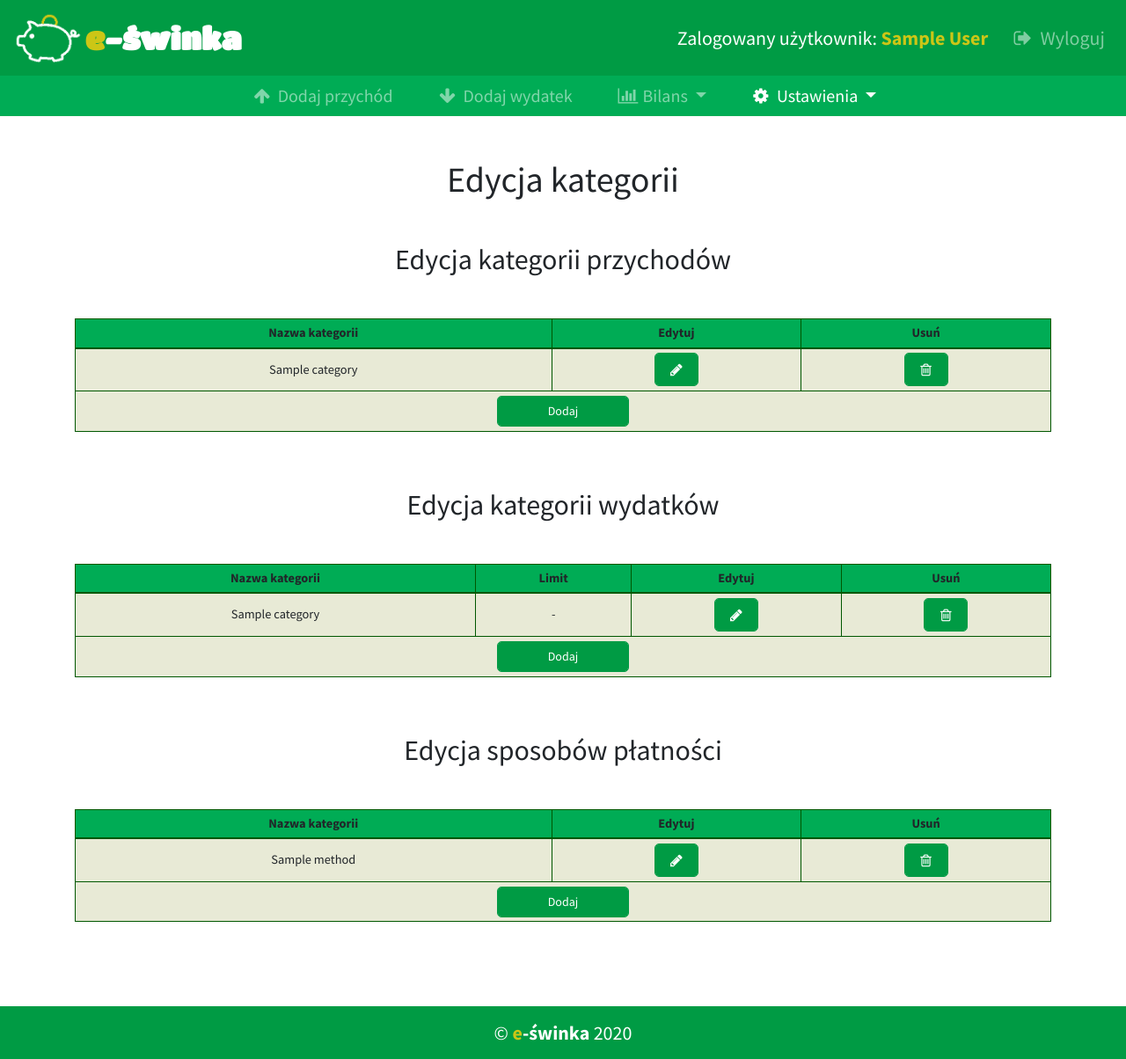
After one commit to lukasz-gabka/home-budget-web-v.3, a PHP site: page /posts/ustawienia-kategorii in a window 1280 px wide. The commit adds this page. Shown: the whole page at 88% size. Run offline with PHP 8.4, Linux system fonts and the light colour scheme; the visitor is signed in with stand-in values (Sample User, id 1); tables that the repository leaves empty or names only in its code hold one stand-in row (values such as "Sample post"); some libraries are stand-ins or nearby versions.

Commit message:
added edit-income-category functionality

```diff
--- a/App/Controllers/Settings.php
+++ b/App/Controllers/Settings.php
@@ -6,6 +6,9 @@ use \Core\View;
 use \App\Models\User;
 use \App\Auth;
 use \App\Flash;
+use \App\Models\IncomeCategories;
+use \App\Models\ExpenseCategories;
+use \App\Models\PaymentMethods;
 
 /**
  * Settings controller
@@ -16,17 +19,41 @@ class Settings extends \Core\Controller
 {
 
     /**
-     * Show the settings page
+     * Show the user settings page
      *
      * @param array  The arguments to display (optional)
      *
      * @return void
      */
-    public function newAction($arg = 0)
+    public function newUserAction($arg = 0)
     {
         View::renderTemplate('Settings/user.html', [
 			'settings_active' => 'active',
 			'settings' => $arg]);
+    }
+
+    /**
+     * Show the categories settings page
+     *
+     * @param array  The arguments to display (optional)
+     *
+     * @return void
+     */
+    public function newCategoriesAction($arg = 0)
+    {
+		$incomeCategories = IncomeCategories::get($_SESSION['user_id']);
+		$expenseCategories = ExpenseCategories::get($_SESSION['user_id']);
+		$paymentMethods = PaymentMethods::get($_SESSION['user_id']);
+
+		//var_dump($incomeCategories['name']);
+		//exit();
+
+        View::renderTemplate('Settings/categories.html', [
+			'settings_active' => 'active',
+			'settings' => $arg,
+			'incomeCategories' => $incomeCategories,
+			'expenseCategories' => $expenseCategories,
+			'paymentMethods' => $paymentMethods]);
     }
 
     /**
@@ -112,7 +139,7 @@ class Settings extends \Core\Controller
 
 			$this->redirect('/settings/show-delete-account');
 		} else {
-			Flash::addMessage("Wystąpił błąd, spróbuj ponownie później");
+			Flash::addMessage("Wystąpił błąd, spróbuj ponownie później", Flash::DANGER);
 
 			$this->redirect('/dane-uzytkownika');
 		}
@@ -129,4 +156,26 @@ class Settings extends \Core\Controller
 
         $this->redirect('/');
     }
+
+    /*
+     * Edit income category
+     *
+     * @return void
+     */
+    public function editIncomeCategoryAction() {
+		$newIncomeCategory = $_POST['newIncomeCategory'];
+		$currentIncomeCategory = $_POST['hidden'];
+
+		if(!IncomeCategories::checkName($newIncomeCategory)) {
+			IncomeCategories::edit($newIncomeCategory, $currentIncomeCategory);
+
+			Flash::addMessage("Nazwa kategorii zmieniona poprawnie");
+
+			$this->redirect('/ustawienia-kategorii');
+		} else {
+			Flash::addMessage("Podana kategoria przychodu już istnieje", Flash::DANGER);
+
+			$this->redirect('/ustawienia-kategorii');
+		}
+	}
 }
--- a/App/Models/IncomeCategories.php
+++ b/App/Models/IncomeCategories.php
@@ -12,7 +12,7 @@ use PDO;
 class IncomeCategories extends \Core\Model
 {
 	/**
-	 * Saves default income categories to user's income categories model
+	 * Save default income categories to user's income categories model
 	 *
 	 * @param id The user's id
 	 * @param array The array of default income categories names
@@ -28,7 +28,7 @@ class IncomeCategories extends \Core\Model
 	}
 
 	/**
-	 * Gets income categories
+	 * Get income categories
 	 *
 	 * @param int User's id
 	 *
@@ -41,4 +41,67 @@ class IncomeCategories extends \Core\Model
 
 		return $incomeCategories->fetchAll();
 	}
+
+	/*
+	 * Check if category name exists
+	 *
+	 * @param string  The category name
+	 *
+	 * @return boolean  True if category name exists, false otherwise
+	 */
+	public static function checkName($name) {
+		$sql = "SELECT * FROM income_categories WHERE user_id = :id AND name = :name";
+
+		$db = static::getDB();
+		$stmt = $db->prepare($sql);
+
+		$stmt->bindValue(':id', $_SESSION['user_id'], PDO::PARAM_INT);
+		$stmt->bindValue(':name', $name, PDO::PARAM_STR);
+
+		$stmt->execute();
+
+		return $stmt->fetch();
+	}
+
+	/*
+	 * Edit category by changing name
+	 *
+	 * @param string  The new name
+	 * @param string  The name to be changed
+	 *
+	 * @return void
+	 */
+	public static function edit($name, $category) {
+		$id = static::getID($category);
+
+		$sql = "UPDATE income_categories SET name = :name WHERE id = :id";
+
+		$db = static::getDB();
+		$stmt = $db->prepare($sql);
+
+		$stmt->bindValue(':name', $name, PDO::PARAM_STR);
+		$stmt->bindValue(':id', $id, PDO::PARAM_INT);
+
+		$stmt->execute();
+	}
+
+	/**
+	 * Get ID of the category's name
+	 *
+	 * @param string  Category's name
+	 *
+	 * @return int  Category's ID
+	 */
+	protected static function getID($name) {
+		$sql = "SELECT id FROM income_categories WHERE name = :name";
+
+		$db = static::getDB();
+		$stmt = $db->prepare($sql);
+
+		$stmt->bindValue(':name', $name, PDO::PARAM_STR);
+
+		$stmt->execute();
+
+		return $stmt->fetchColumn();
+	}
 }
--- /dev/null
+++ b/App/Views/Settings/categories.html
@@ -0,0 +1,159 @@
+{% extends "base.html" %}
+
+{% block title %}e-świnka - ustawienia{% endblock %}
+
+{% block body %}
+
+	<main>
+		<div class="container mt-5" id="a1">
+			<article>
+				<header>
+					<h1 class="text-center">Edycja kategorii</h1>
+				</header>
+
+				<div class="container text-center mt-5">
+					<h2 class="text-center">Edycja kategorii przychodów</h2>
+
+					<div class="row my-5 pb-0">
+						<div class="table-responsive">
+							<table class="table table-sm table-bordered table-hover text-center small">
+								<thead>
+									<tr>
+										<th scope="col">Nazwa kategorii</th>
+										<th scope="col">Edytuj</th>
+										<th scope="col">Usuń</th>
+									</tr>
+								</thead>
+
+								<tbody>
+									{% for value in incomeCategories %}
+										<tr><td class="align-middle">{{ value.name }}</td>
+
+										<td>
+											<button type="button" class="btn form-control inputs submitButtons btnSmall btnEdit incomeButton" data-toggle="modal" data-target="#editIncome" name="edit" value="{{ value.name }}"><i class="icon-pencil-1"></i></button>
+										</td>
+
+										<td>
+											<button type="button" class="btn form-control inputs submitButtons btnSmall btnEdit" data-toggle="modal" data-target="#changeEmail" name="delete" value="{{ value.name }}"><i class="icon-trash-empty"></i></button>
+										</td></tr>
+									{% endfor %}
+										<tr><td colspan="3">
+											<input type="button" class="btn btn-sm form-control inputs submitButtons" data-toggle="modal" data-target="#changeEmail" value="Dodaj">
+										</td></tr>
+								</tbody>
+							</table>
+						</div>
+					</div>
+
+					<h2 class="text-center">Edycja kategorii wydatków</h2>
+
+					<div class="row my-5 pb-0">
+						<div class="table-responsive">
+							<table class="table table-sm table-bordered table-hover text-center small">
+								<thead>
+									<tr>
+										<th scope="col">Nazwa kategorii</th>
+										<th scope="col">Limit</th>
+										<th scope="col">Edytuj</th>
+										<th scope="col">Usuń</th>
+									</tr>
+								</thead>
+
+								<tbody>
+									{% for value in expenseCategories %}
+										<tr><td class="align-middle">{{ value.name }}</td>
+
+										<td class="align-middle">-</td>
+
+										<td>
+											<button type="button" class="btn form-control inputs submitButtons btnSmall btnEdit" data-toggle="modal" data-target="#changeEmail" name="{{ value.name }}"><i class="icon-pencil-1"></i></button>
+										</td>
+
+										<td>
+											<button type="button" class="btn form-control inputs submitButtons btnSmall btnEdit" data-toggle="modal" data-target="#changeEmail"><i class="icon-trash-empty"></i></button>
+										</td></tr>
+									{% endfor %}
+										<tr><td colspan="4">
+											<input type="button" class="btn btn-sm form-control inputs submitButtons" data-toggle="modal" data-target="#changeEmail" value="Dodaj">
+										</td></tr>
+								</tbody>
+							</table>
+						</div>
+					</div>
+
+					<h2 class="text-center">Edycja sposobów płatności</h2>
+
+					<div class="row my-5">
+						<div class="table-responsive">
+							<table class="table table-sm table-bordered table-hover text-center small">
+								<thead>
+									<tr>
+										<th scope="col">Nazwa kategorii</th>
+										<th scope="col">Edytuj</th>
+										<th scope="col">Usuń</th>
+									</tr>
+								</thead>
+
+								<tbody>
+									{% for value in paymentMethods %}
+										<tr><td class="align-middle">{{ value.name }}</td>
+
+										<td>
+											<button type="button" class="btn form-control inputs submitButtons btnSmall btnEdit" data-toggle="modal" data-target="#changeEmail" name="{{ value.name }}"><i class="icon-pencil-1"></i></button>
+										</td>
+
+										<td>
+											<button type="button" class="btn form-control inputs submitButtons btnSmall btnEdit" data-toggle="modal" data-target="#changeEmail"><i class="icon-trash-empty"></i></button>
+										</td></tr>
+									{% endfor %}
+										<tr><td colspan="3">
+											<input type="button" class="btn btn-sm form-control inputs submitButtons" data-toggle="modal" data-target="#changeEmail" value="Dodaj">
+										</td></tr>
+								</tbody>
+							</table>
+						</div>
+					</div>
+				</div>
+			</article>
+		</div>
+	</main>
+
+	<div class="modal" id="editIncome" tabindex="-1" role="dialog">
+		<div class="modal-dialog modal-dialog-centered" role="document">
+			<div class="modal-content">
+				<div class="modal-header navigation">
+					<h2>Edycja kategorii</h2>
+
+					<button type="button" class="close" data-dismiss="modal" aria-label="Zamknij">
+						<span aria-hidden="true">x</span>
+					</button>
+				</div>
+
+				<form method="post" action="/settings/editIncomeCategory">
+					<div class="modal-body">
+						<div class="input-group justify-content-center my-5">
+							<div class="input-group-prepend">
+								<span class="input-group-text inputsPrepend">
+									<i class="icon-pencil-1"></i>
+								</span>
+							</div>
+
+							<input type="text" id="editIncomeInput" class="form-control inputs" placeholder="Nowa nazwa kategorii" name="newIncomeCategory" value="" required>
+							<input type="hidden" id="hiddenIncomeInput" name="hidden" value="">
+						</div>
+					</div>
+
+					<div class="modal-footer">
+						<input type="submit" id="submitButton" class="btn form-control inputs submitButtons" value="Zatwierdź">
+
+						<input type="reset" class="btn form-control inputs submitButtons bg-danger" data-dismiss="modal" style="border:none;" value="Anuluj">
+					</div>
+				</form>
+			</div>
+		</div>
+	</div>
+{% endblock %}
+
+{% block scripts %}
+	<script src="/js/categories.js"></script>
+{% endblock %}
--- a/App/Views/base.html
+++ b/App/Views/base.html
@@ -76,7 +76,7 @@
 								</a>
 
 								<div class="dropdown-menu navigation2" aria-labelledby="navbarDropdownSettings">
-								  <a class="dropdown-item nav-link" href="#">Edytuj kategorie</a>
+								  <a class="dropdown-item nav-link" href="/ustawienia-kategorii">Edytuj kategorie</a>
 								  <a class="dropdown-item nav-link" href="/dane-uzytkownika">Edytuj dane użytkownika</a>
 								</div>
 							</li>
@@ -160,5 +160,9 @@
 		<script src="https://cdn.jsdelivr.net/npm/popper.js@1.16.0/dist/umd/popper.min.js" integrity="sha384-Q6E9RHvbIyZFJoft+2mJbHaEWldlvI9IOYy5n3zV9zzTtmI3UksdQRVvoxMfooAo" crossorigin="anonymous"></script>
 		<script src="https://stackpath.bootstrapcdn.com/bootstrap/4.4.1/js/bootstrap.min.js" integrity="sha384-wfSDF2E50Y2D1uUdj0O3uMBJnjuUD4Ih7YwaYd1iqfktj0Uod8GCExl3Og8ifwB6" crossorigin="anonymous"></script>
 		<script src="http://ajax.aspnetcdn.com/ajax/jquery.validate/1.15.0/jquery.validate.min.js"></script>
+
+		{% block scripts %}
+        {% endblock %}
+
 	</body>
 </html>
--- a/public/css/fontello-codes.css
+++ b/public/css/fontello-codes.css
@@ -12,6 +12,9 @@
 .icon-chart-bar:before { content: '\e80a'; } /* '' */
 .icon-cog:before { content: '\e80b'; } /* '' */
 .icon-logout:before { content: '\e80c'; } /* '' */
+.icon-pencil:before { content: '\e80d'; } /* '' */
+.icon-pencil-1:before { content: '\e80e'; } /* '' */
+.icon-trash-empty:before { content: '\e80f'; } /* '' */
 .icon-money:before { content: '\f0d6'; } /* '' */
 .icon-mail-alt:before { content: '\f0e0'; } /* '' */
 .icon-user-plus:before { content: '\f234'; } /* '' */
--- a/public/css/fontello-ie7-codes.css
+++ b/public/css/fontello-ie7-codes.css
@@ -12,6 +12,9 @@
 .icon-chart-bar { *zoom: expression( this.runtimeStyle['zoom'] = '1', this.innerHTML = '&#xe80a;&nbsp;'); }
 .icon-cog { *zoom: expression( this.runtimeStyle['zoom'] = '1', this.innerHTML = '&#xe80b;&nbsp;'); }
 .icon-logout { *zoom: expression( this.runtimeStyle['zoom'] = '1', this.innerHTML = '&#xe80c;&nbsp;'); }
+.icon-pencil { *zoom: expression( this.runtimeStyle['zoom'] = '1', this.innerHTML = '&#xe80d;&nbsp;'); }
+.icon-pencil-1 { *zoom: expression( this.runtimeStyle['zoom'] = '1', this.innerHTML = '&#xe80e;&nbsp;'); }
+.icon-trash-empty { *zoom: expression( this.runtimeStyle['zoom'] = '1', this.innerHTML = '&#xe80f;&nbsp;'); }
 .icon-money { *zoom: expression( this.runtimeStyle['zoom'] = '1', this.innerHTML = '&#xf0d6;&nbsp;'); }
 .icon-mail-alt { *zoom: expression( this.runtimeStyle['zoom'] = '1', this.innerHTML = '&#xf0e0;&nbsp;'); }
 .icon-user-plus { *zoom: expression( this.runtimeStyle['zoom'] = '1', this.innerHTML = '&#xf234;&nbsp;'); }
--- a/public/css/fontello-ie7.css
+++ b/public/css/fontello-ie7.css
@@ -23,6 +23,9 @@
 .icon-chart-bar { *zoom: expression( this.runtimeStyle['zoom'] = '1', this.innerHTML = '&#xe80a;&nbsp;'); }
 .icon-cog { *zoom: expression( this.runtimeStyle['zoom'] = '1', this.innerHTML = '&#xe80b;&nbsp;'); }
 .icon-logout { *zoom: expression( this.runtimeStyle['zoom'] = '1', this.innerHTML = '&#xe80c;&nbsp;'); }
+.icon-pencil { *zoom: expression( this.runtimeStyle['zoom'] = '1', this.innerHTML = '&#xe80d;&nbsp;'); }
+.icon-pencil-1 { *zoom: expression( this.runtimeStyle['zoom'] = '1', this.innerHTML = '&#xe80e;&nbsp;'); }
+.icon-trash-empty { *zoom: expression( this.runtimeStyle['zoom'] = '1', this.innerHTML = '&#xe80f;&nbsp;'); }
 .icon-money { *zoom: expression( this.runtimeStyle['zoom'] = '1', this.innerHTML = '&#xf0d6;&nbsp;'); }
 .icon-mail-alt { *zoom: expression( this.runtimeStyle['zoom'] = '1', this.innerHTML = '&#xf0e0;&nbsp;'); }
 .icon-user-plus { *zoom: expression( this.runtimeStyle['zoom'] = '1', this.innerHTML = '&#xf234;&nbsp;'); }
--- a/public/css/fontello.css
+++ b/public/css/fontello.css
@@ -1,11 +1,11 @@
 @font-face {
   font-family: 'fontello';
-  src: url('../font/fontello.eot?40615546');
-  src: url('../font/fontello.eot?40615546#iefix') format('embedded-opentype'),
-       url('../font/fontello.woff2?40615546') format('woff2'),
-       url('../font/fontello.woff?40615546') format('woff'),
-       url('../font/fontello.ttf?40615546') format('truetype'),
-       url('../font/fontello.svg?40615546#fontello') format('svg');
+  src: url('../font/fontello.eot?60087264');
+  src: url('../font/fontello.eot?60087264#iefix') format('embedded-opentype'),
+       url('../font/fontello.woff2?60087264') format('woff2'),
+       url('../font/fontello.woff?60087264') format('woff'),
+       url('../font/fontello.ttf?60087264') format('truetype'),
+       url('../font/fontello.svg?60087264#fontello') format('svg');
   font-weight: normal;
   font-style: normal;
 }
@@ -15,7 +15,7 @@
 @media screen and (-webkit-min-device-pixel-ratio:0) {
   @font-face {
     font-family: 'fontello';
-    src: url('../font/fontello.svg?40615546#fontello') format('svg');
+    src: url('../font/fontello.svg?60087264#fontello') format('svg');
   }
 }
 */
@@ -24,7 +24,7 @@
   font-family: "fontello";
   font-style: normal;
   font-weight: normal;
-  speak: none;
+  speak: never;
 
   display: inline-block;
   text-decoration: inherit;
@@ -68,6 +68,9 @@
 .icon-chart-bar:before { content: '\e80a'; } /* '' */
 .icon-cog:before { content: '\e80b'; } /* '' */
 .icon-logout:before { content: '\e80c'; } /* '' */
+.icon-pencil:before { content: '\e80d'; } /* '' */
+.icon-pencil-1:before { content: '\e80e'; } /* '' */
+.icon-trash-empty:before { content: '\e80f'; } /* '' */
 .icon-money:before { content: '\f0d6'; } /* '' */
 .icon-mail-alt:before { content: '\f0e0'; } /* '' */
 .icon-user-plus:before { content: '\f234'; } /* '' */
--- a/public/css/style.css
+++ b/public/css/style.css
@@ -122,7 +122,9 @@ input[type=submit],
 input[type=button],
 input[type=reset],
 input[type=submit]:focus,
-input[type=button]:focus
+input[type=button]:focus,
+.btnEdit,
+.btnEdit:focus
 {
 	background-color: #009b44;
 	color: white;
@@ -156,6 +158,11 @@ textarea
 .submitButtons
 {
 	max-width: 150px !important;
+}
+
+.btnSmall
+{
+	max-width: 50px !important;
 }
 
 table, th, td
--- a/public/index.php
+++ b/public/index.php
@@ -35,7 +35,8 @@ $router = new Core\Router();
 $router->add('', ['controller' => 'Home', 'action' => 'index']);
 $router->add('logowanie', ['controller' => 'Login', 'action' => 'new']);
 $router->add('rejestracja', ['controller' => 'Signup', 'action' => 'new']);
-$router->add('dane-uzytkownika', ['controller' => 'Settings', 'action' => 'new']);
+$router->add('dane-uzytkownika', ['controller' => 'Settings', 'action' => 'newUser']);
+$router->add('ustawienia-kategorii', ['controller' => 'Settings', 'action' => 'newCategories']);
 $router->add('dodaj-przychod', ['controller' => 'Income', 'action' => 'show']);
 $router->add('dodaj-wydatek', ['controller' => 'Expense', 'action' => 'show']);
 $router->add('bilans', ['controller' => 'Balance', 'action' => 'display']);
--- /dev/null
+++ b/public/js/categories.js
@@ -0,0 +1,29 @@
+/**
+ * A 'click' event for edit-income-category button
+ */
+$('.incomeButton').on('click', function() {
+	setIncomeValue(this.value);
+	setIncomeHiddenValue(this.value);
+});
+
+/**
+ * Set value of edit-income-category text input
+ *
+ * @param string  Category name
+ *
+ * @return void
+ */
+function setIncomeValue(value) {
+	$('#editIncomeInput').val(value);
+}
+
+/**
+ * Set value of edit-income-category hidden text input
+ *
+ * @param string  Category name
+ *
+ * @return void
+ */
+function setIncomeHiddenValue(value) {
+	$('#hiddenIncomeInput').val(value);
+}
```
Also changed, not shown: public/css/fontello-embedded.css, public/font/fontello.ttf, public/font/fontello.woff, public/font/fontello.woff2, 2 other files.
